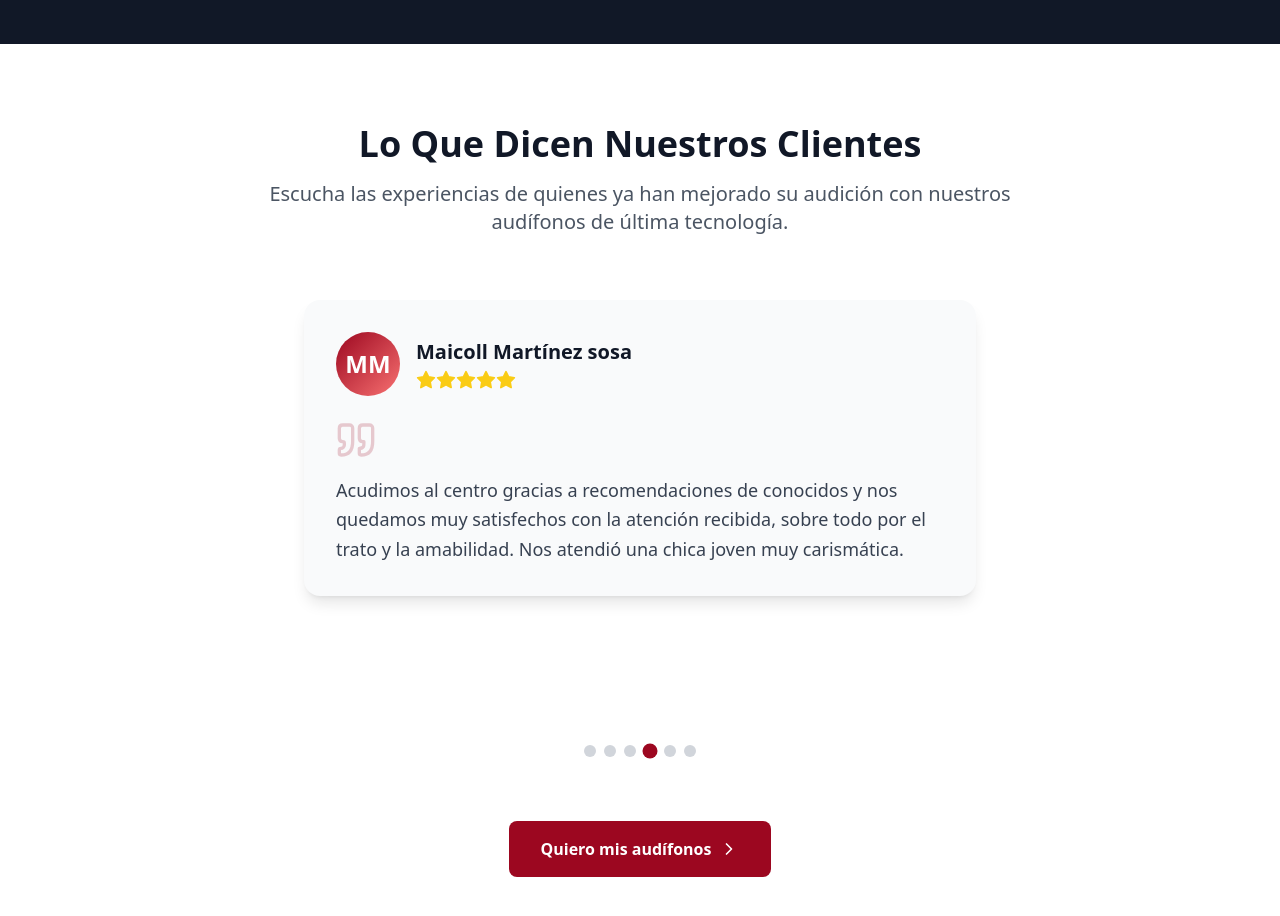
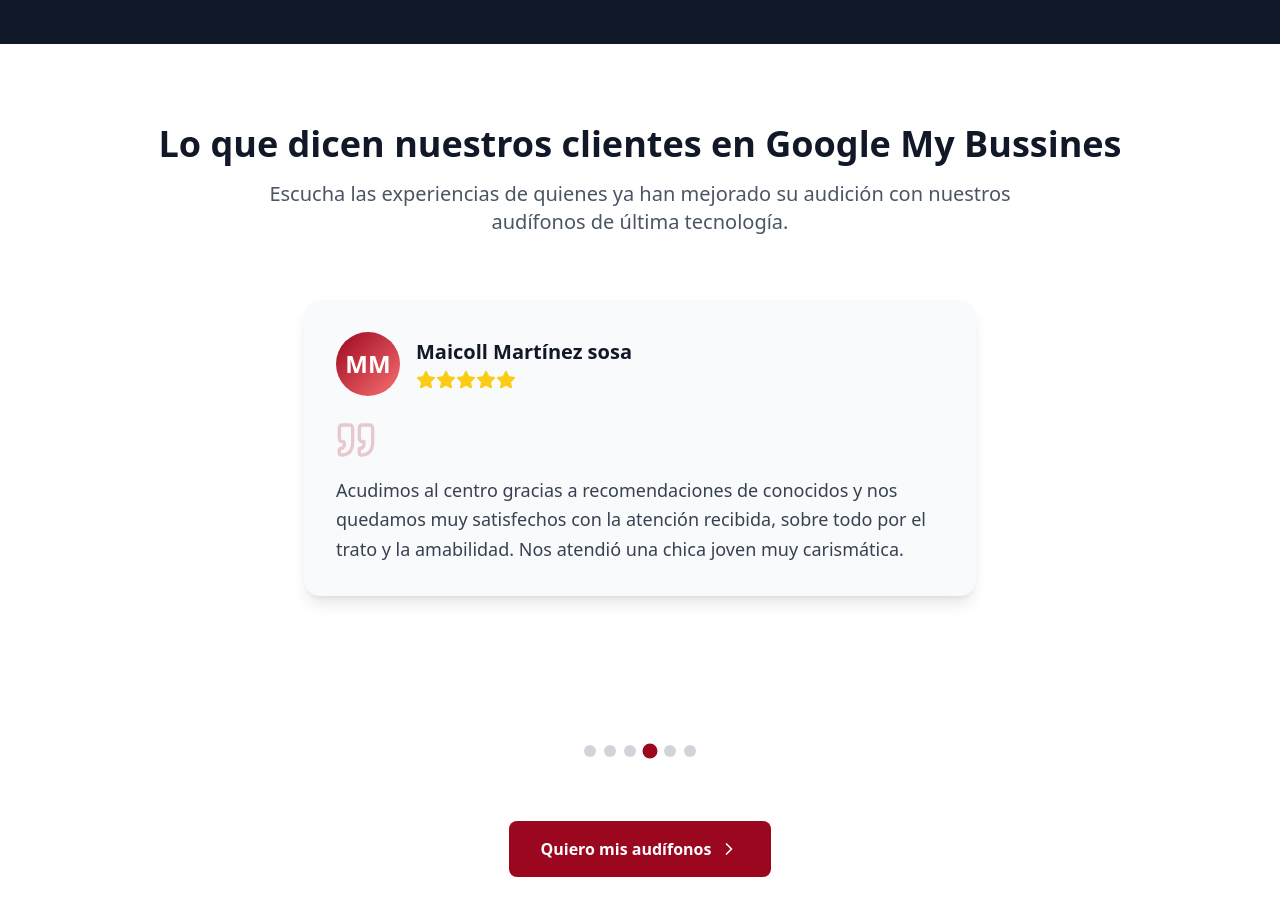
Before and after one commit to miempresaonline/granviav2, a React (Vite) app: page / in a window 1280 px wide. Shown: the part 4600-5516 px from the top of the page. Built offline with nearby package versions, Linux system fonts and the light colour scheme.

Commit message:
Updated App.tsx

```diff
--- a/src/App.tsx
+++ b/src/App.tsx
@@ -836,7 +836,7 @@ function App() {
       <section ref={clientes} className="py-20 bg-white">
         <div className="max-w-7xl mx-auto px-6">
           <div className="text-center mb-16">
-            <h2 className="text-4xl font-bold text-gray-900 mb-4">Lo Que Dicen Nuestros Clientes</h2>
+            <h2 className="text-4xl font-bold text-gray-900 mb-4">Lo que dicen nuestros clientes en Google My Bussines</h2>
             <p className="text-xl text-gray-600 max-w-3xl mx-auto">
               Escucha las experiencias de quienes ya han mejorado su audición con nuestros audífonos de última tecnología.
             </p>
```
